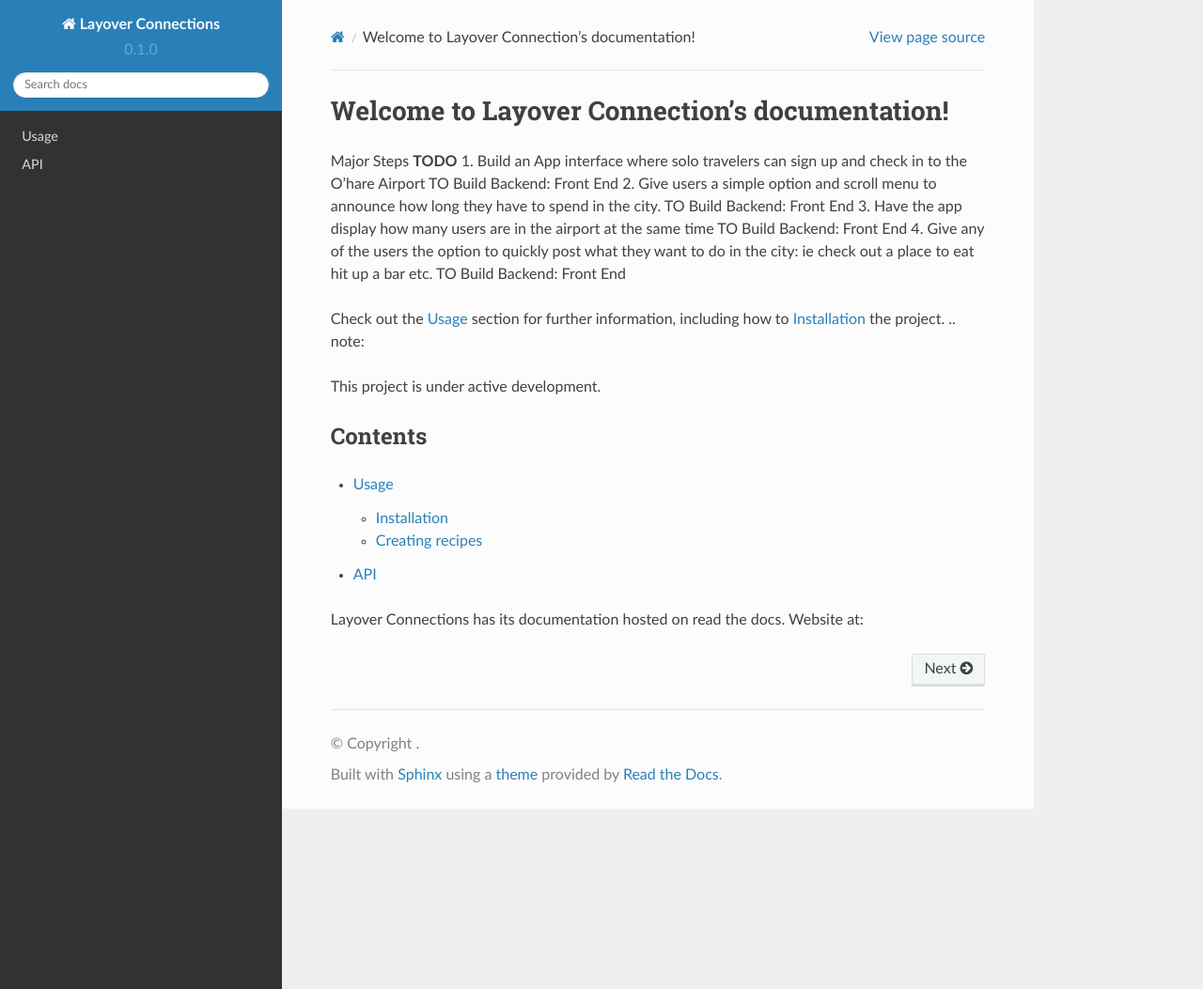
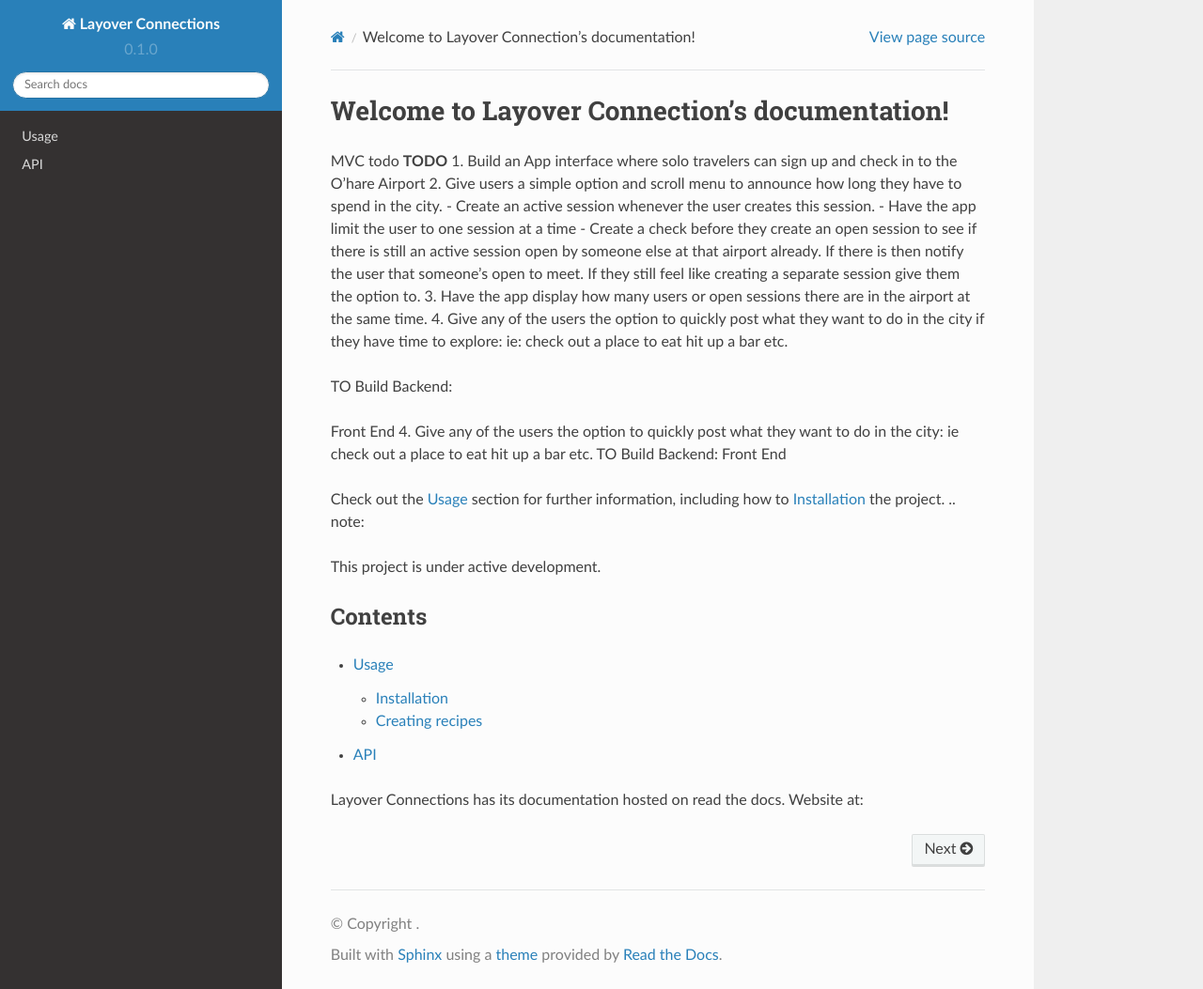
Before and after one commit to alejamora04/Layover-Connections, a Sphinx documentation site: the page built from docs/source/index.rst, in a window 1280 px wide and 1053 px high. Shown: the whole window at 94% size. Built offline with Sphinx 7.4.7 and the Read the Docs theme 2.0.0, drawn with Linux system fonts in a browser that asks for light colours.

Commit message:
Update index.rst

```diff
--- a/docs/source/index.rst
+++ b/docs/source/index.rst
@@ -1,19 +1,20 @@
 Welcome to Layover Connection's documentation!
 ===================================
 
-Major Steps
+MVC todo
 **TODO**
-1. Build an App interface where solo travelers can sign up and check in to the O'hare Airport
+1.	Build an App interface where solo travelers can sign up and check in to the O'hare Airport
+2.	Give users a simple option and scroll menu to announce how long they have to spend in the city.
+-	Create an active session whenever the user creates this session.
+-	Have the app limit the user to one session at a time
+-	Create a check before they create an open session to see if there is still an active session open by someone else at that airport already. If there is then notify the user that someone’s open to meet. If they still feel like creating a separate session give them the option to.
+3.	Have the app display how many users or open sessions there are in the airport at the same time.
+4.	Give any of the users the option to quickly post what they want to do in the city if they have time to explore: ie: check out a place to eat hit up a bar etc.
+
+
 TO Build
 Backend:
-Front End
-2. Give users a simple option and scroll menu to announce how long they have to spend in the city.
-TO Build
-Backend:
-Front End
-3. Have the app display how many users are in the airport at the same time
-TO Build
-Backend:
+
 Front End
 4. Give any of the users the option to quickly post what they want to do in the city: ie check out a place to eat hit up a bar etc.
 TO Build
```
